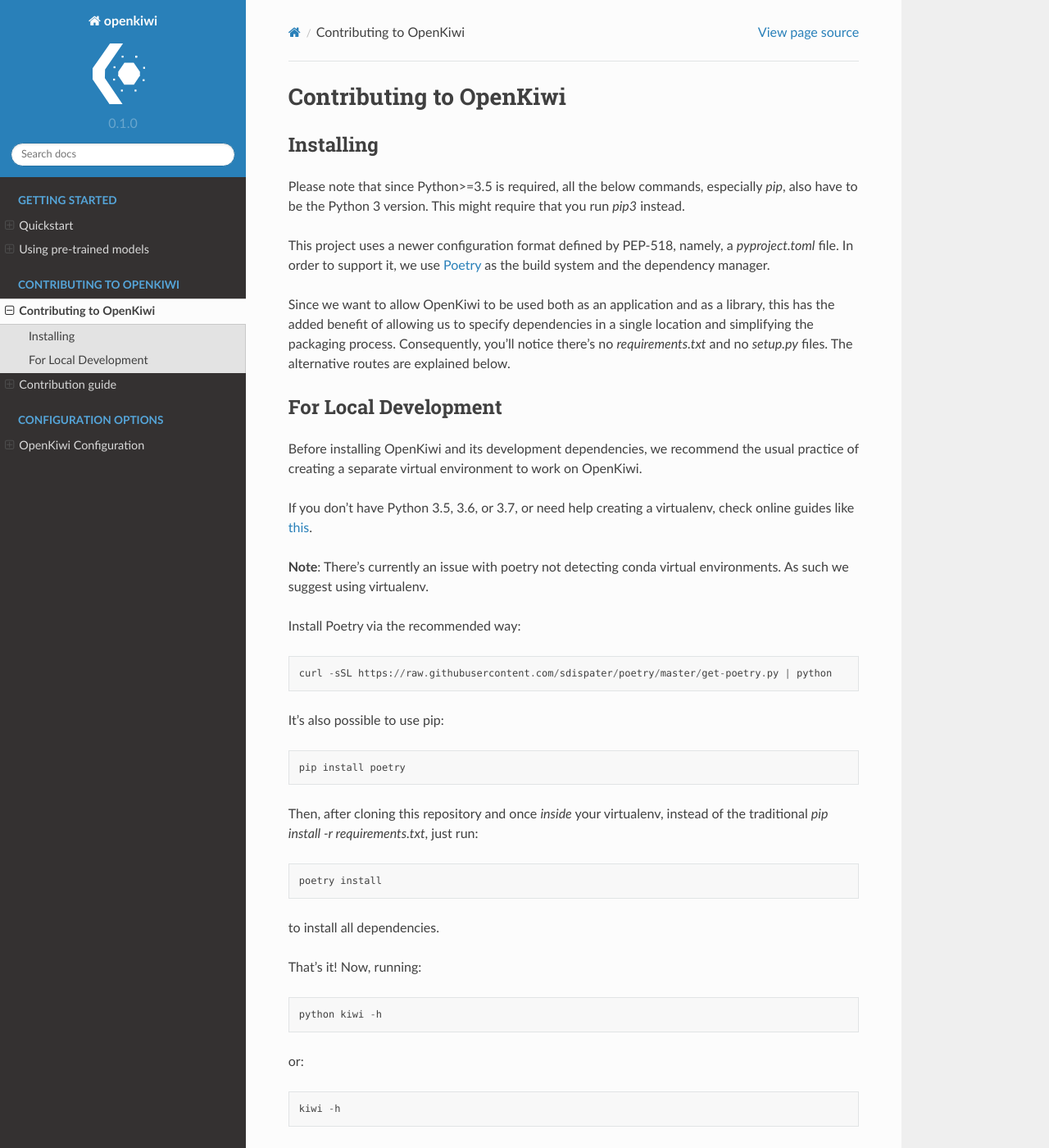
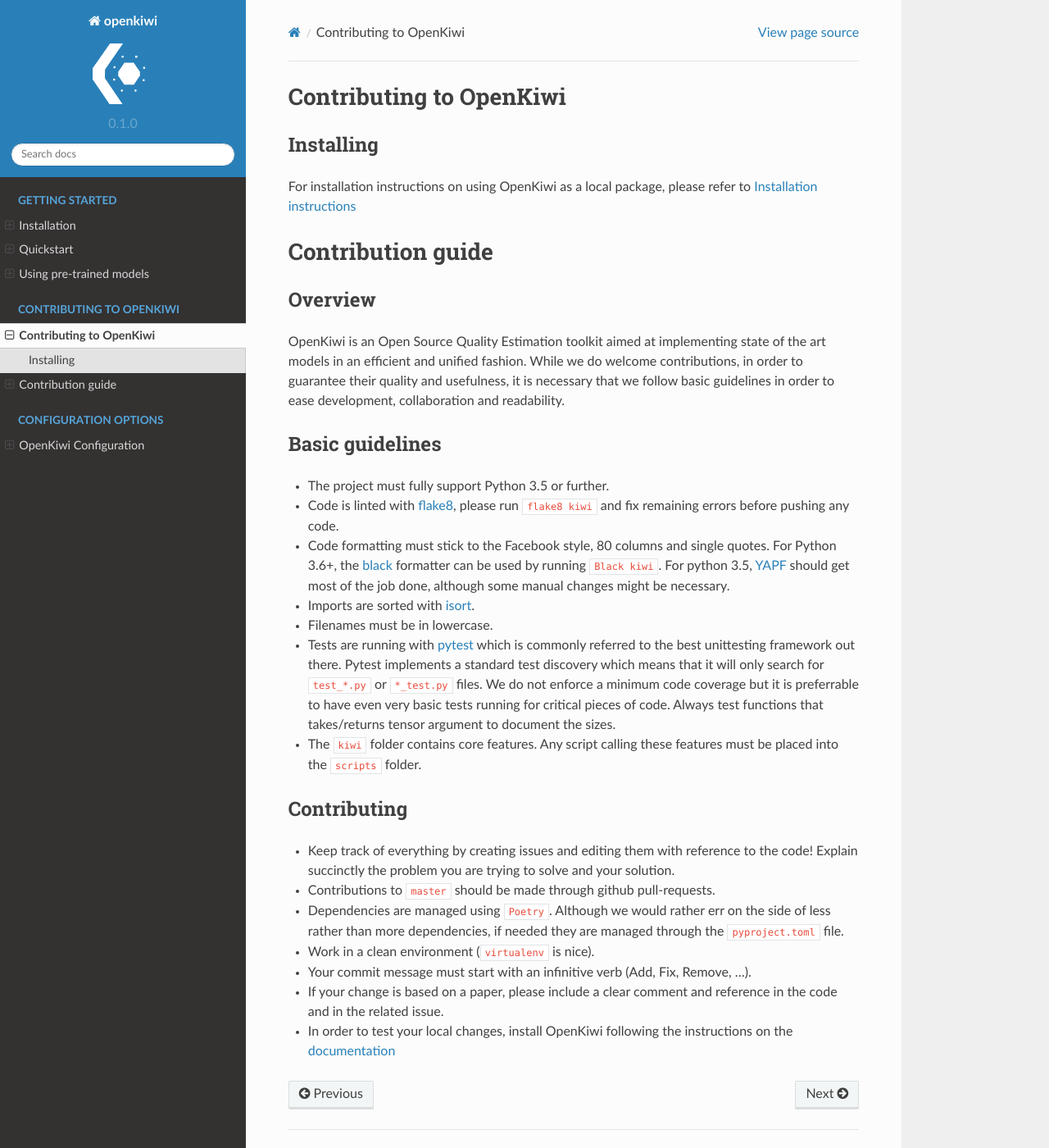
Before and after one commit to Unbabel/OpenKiwi, a Sphinx documentation site: the page built from docs/contributing.rst, in a window 1280 px wide and 1400 px high. Shown: the whole window at 82% size. Built offline with Sphinx 7.4.7 and the Read the Docs theme 2.0.0, drawn with Linux system fonts in a browser that asks for light colours; pages that are not in the unit, such as notebooks, are missing from menus; some of the changed text lies outside the part shown.

Commit message:
Add installation instructions as separate page in docs

```diff
--- a/docs/conf.py
+++ b/docs/conf.py
@@ -140,7 +140,7 @@
     # Toc options
     'collapse_navigation': False,
     # 'sticky_navigation': True,
-    'navigation_depth': 8,
+    'navigation_depth': 4,
     # 'includehidden': True,
     # 'titles_only': False
 }
--- a/docs/contributing.rst
+++ b/docs/contributing.rst
@@ -4,62 +4,6 @@
 Installing
 ----------
 
-Please note that since Python>=3.5 is required, all the below commands, especially `pip`,
-also have to be the Python 3 version. This might require that you run `pip3` instead.
-
-This project uses a newer configuration format defined by PEP-518, namely, a `pyproject.toml` file.
-In order to support it, we use `Poetry <https://github.com/sdispater/poetry>`_ as the build system
-and the dependency manager.
-
-Since we want to allow OpenKiwi to be used both as an application and as a library,
-this has the added benefit of allowing us to specify dependencies in a single location
-and simplifying the packaging process.
-Consequently, you'll notice there's no `requirements.txt` and no `setup.py` files.
-The alternative routes are explained below.
-
-
-For Local Development
----------------------
-
-Before installing OpenKiwi and its development dependencies, we recommend the usual practice of
-creating a separate virtual environment to work on OpenKiwi.
-
-If you don't have Python 3.5, 3.6, or 3.7, or need help creating a virtualenv, check online guides
-like `this <https://realpython.com/python-virtual-environments-a-primer/>`_.
-
-**Note**: There's currently an issue with poetry not detecting conda virtual environments. As such
-we suggest using virtualenv.
-
-Install Poetry via the recommended way::
-
-   curl -sSL https://raw.githubusercontent.com/sdispater/poetry/master/get-poetry.py | python
-
-It's also possible to use pip::
-
-   pip install poetry
-
-Then, after cloning this repository and once *inside* your virtualenv, instead of the traditional
-`pip install -r requirements.txt`, just run::
-
-   poetry install
-
-to install all dependencies.
-
-That's it! Now, running::
-
-   python kiwi -h
-
-or::
-
-   kiwi -h
-
-should show you a help message.
-
-**Optionally** you can use mlflow to track experiments and results. If you'd like to take advantage of
- our integration, simply install Mlflow on the same virtualenv as OpenKiwi.
-
- You can add it to the poetry environment by running::
-
-   poetry install -e mlflow
+For installation instructions on using OpenKiwi as a local package, please refer to :ref:`Installation instructions <installation>`
 
 .. mdinclude:: ../CONTRIBUTING.md
--- a/docs/index.rst
+++ b/docs/index.rst
@@ -14,8 +14,9 @@
    :maxdepth: 2
    :caption: Getting Started
 
+   installation
    quickstart.md
-   reproduce.rst
+   reproduce
 
 .. toctree::
    :maxdepth: 3
```
Also changed, not shown: docs/cli/train.rst (+19 -21 lines), docs/installation.rst (added, +84 -0 lines).
